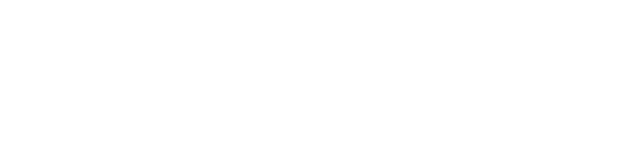
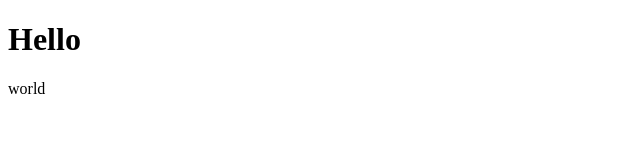
Before and after one commit to nghiemtrang/git-advance, a plain HTML site: page index.html in a window 1280 px wide. Shown: the whole page, without its empty margins (0-640 px from the left). Drawn offline with Linux system fonts and the light colour scheme.

Commit message:
add header

```diff
--- a/index.html
+++ b/index.html
@@ -7,6 +7,7 @@
     <title>Document</title>
 </head>
 <body>
-
+    <h1>Hello</h1>
+    <p>world</p>
 </body>
 </html>
```
